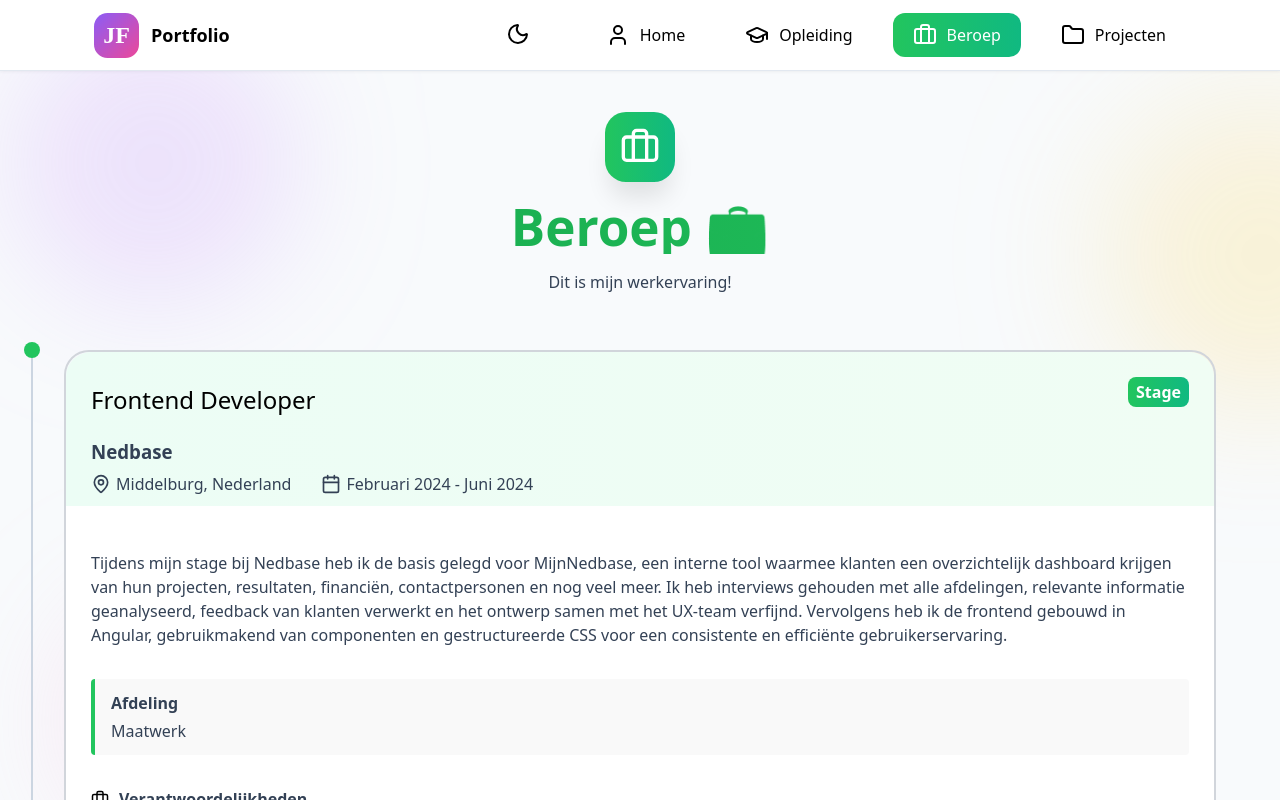
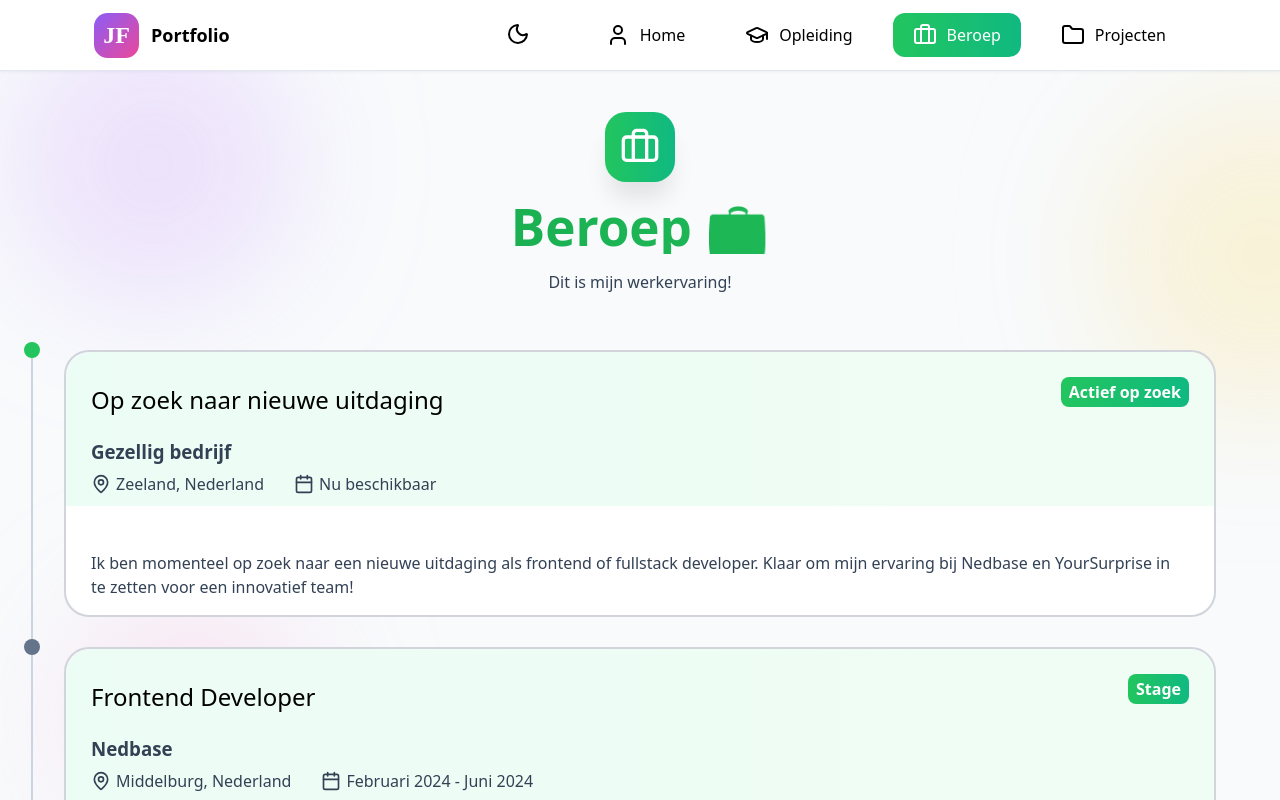
Before and after one commit to JurgenvanF/jurgenvanf-portfolio, a React (Vite) app: page /beroep in a window 1280 px wide. Shown: the top 800 px of the page. Built offline with nearby package versions, Linux system fonts and the light colour scheme; no server answers; a web font is replaced by a local one.

Commit message:
Position up to date

```diff
--- a/src/pages/profession/Profession.css
+++ b/src/pages/profession/Profession.css
@@ -205,6 +205,7 @@ p {
   border: 2px solid var(--color-border-card);
   border-radius: 25px;
   transition: all 0.2s ease-in-out;
+  width: 100%;
 }
 
 @media (min-width: 1750px) {
--- a/src/pages/profession/Profession.jsx
+++ b/src/pages/profession/Profession.jsx
@@ -19,6 +19,53 @@ function Profession() {
             <div className="profession__container__timeline__marker">
               <div className="profession__container__timeline__marker__circle active"></div>
               <div className="profession__container__timeline__marker__ring"></div>
+            </div>
+
+            <div className="profession__container__item">
+              <div className="profession__container__item__details">
+                <div className="profession__container__item__details__company">
+                  <h2 className="profession__container__item__details__company__subject">
+                    Op zoek naar nieuwe uitdaging
+                  </h2>
+                  <h3 className="profession__container__item__details__company__name">
+                    Gezellig bedrijf
+                  </h3>
+                  <div className="profession__container__item__details__company__locdate">
+                    <div className="profession__container__item__details__company__location">
+                      <MapPin className="profession__container__item__details__company__location__icon" />
+                      <span className="profession__container__item__details__company__location__text">
+                        Zeeland, Nederland
+                      </span>
+                    </div>
+                    <div className="profession__container__item__details__company__date">
+                      <Calendar className="profession__container__item__details__company__date__icon" />
+                      <span className="profession__container__item__details__company__date__text">
+                        <span>Nu beschikbaar</span>
+                      </span>
+                    </div>
+                  </div>
+                </div>
+                <div className="profession__container__item__details__level">
+                  <span className="nowrap">Actief op zoek</span>
+                </div>
+              </div>
+
+              <div className="profession__container__item__spec">
+                <p className="profession__container__item__spec__text">
+                  <div className="profession__container__item__spec__text__description">
+                    Ik ben momenteel op zoek naar een nieuwe uitdaging als
+                    frontend of fullstack developer. Klaar om mijn ervaring bij
+                    Nedbase en YourSurprise in te zetten voor een innovatief
+                    team!
+                  </div>
+                </p>
+              </div>
+            </div>
+          </div>
+
+          <div className="profession__container__timeline">
+            <div className="profession__container__timeline__marker">
+              <div className="profession__container__timeline__marker__circle inactive"></div>
             </div>
             <div className="profession__container__item">
               <div className="profession__container__item__details">
```
